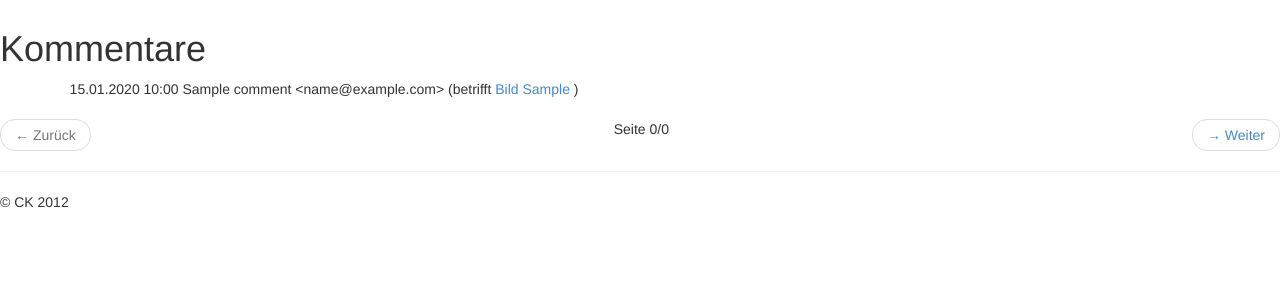
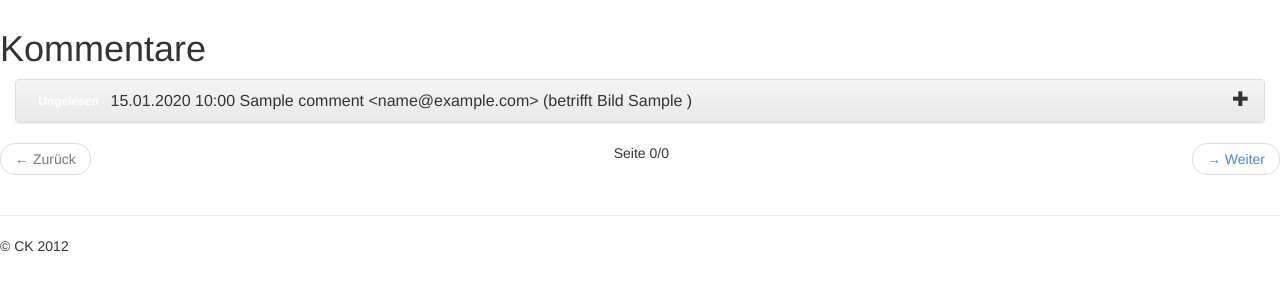
Before and after one commit to mschuetz/tamaraw, a Flask app: template src/tamaraw/templates/comments.html in a window 1280 px wide. Shown: the part 51-351 px from the top of the page. Run offline with Flask 2, Linux system fonts and the light colour scheme; the template is opened without the code that fills it: most values are stand-ins (such as "Sample title", 1, 10 or a date in 2020); parts of the project's set-up code (start-up, migrations or seed data) failed here and were passed over.

Commit message:
upgraded comments accordion to bs3

```diff
--- a/src/tamaraw/templates/comments.html
+++ b/src/tamaraw/templates/comments.html
@@ -16,12 +16,15 @@
 	});
 });
 </script>
-<div class="span12">
+<div class="container-fluid">
+    <div class="row">
         <h1>Kommentare</h1>
-	<div class="span10 accordion" id="accordion">
+        <div class="col-md-12">
+            <div class="panel-group" id="accordion">
                 {% for comment in comments %}
-		<div class="accordion-group">
-			<div class="accordion-heading">
+                <div class="panel panel-default">
+                    <div class="panel-heading">
+                        <span class="panel-title">
                             {% if comment.read %}
                                 <span class="label label-success" id="read_{{comment._id}}">Gelesen</span>
                             {% else %}
@@ -35,19 +38,21 @@
                             {% endif %}
                             )
                             <a class="accordion-toggle" data-toggle="collapse" data-parent="#accordion" href="#collapse_{{comment._id}}">
-					<i class="icon icon-plus"></i>
+                                <span class="pull-right glyphicon glyphicon-plus"></span>
                             </a>
+                        </span>
                     </div>
-			<div id="collapse_{{comment._id}}" class="accordion-body collapse">
-				<div class="accordion-inner">
+                    <div id="collapse_{{comment._id}}" class="panel-collapse collapse">
+                        <div class="panel-body">
                             {{comment.text}}
                         </div>
                     </div>
                 </div>
-
             {% endfor %}
+            </div>
         </div>
         {% call pager('span10') %}{%endcall%}
     </div>
+</div>
 
 {% endblock %}
```
Lines whose indentation alone changed are shown as unchanged.
